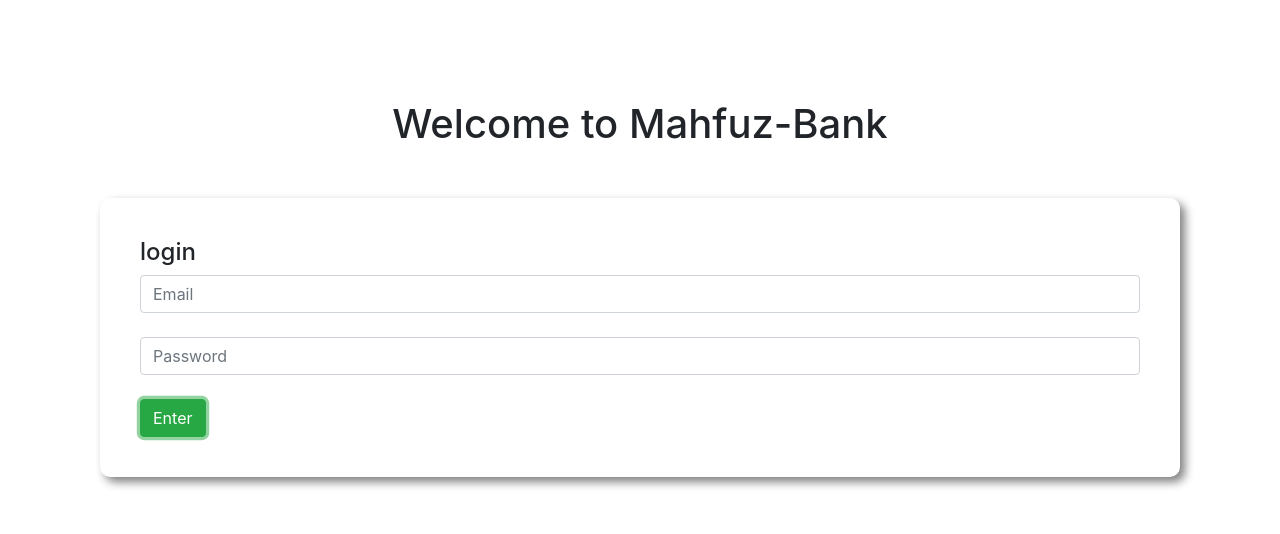
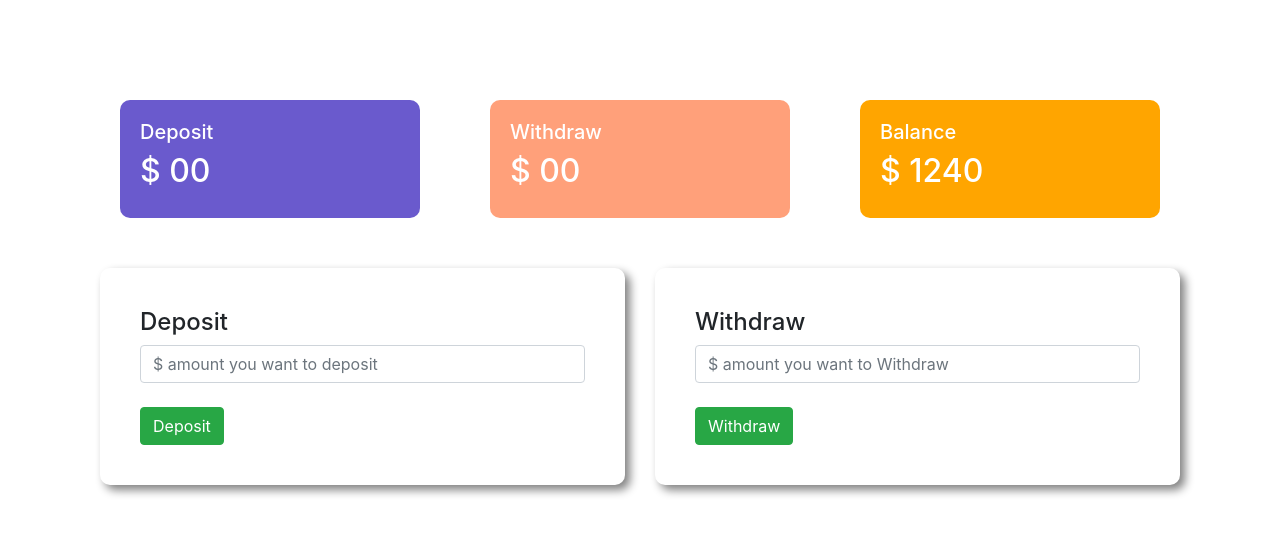
Before and after one commit to Mahfuzislam1695/mahfuz-bank, a plain HTML site: page index.html in a window 1280 px wide. Both pictures are taken after a click on the button "Enter". Drawn offline with nearby package versions, Linux system fonts and the light colour scheme.

Commit message:
JavaScript

```diff
--- a/index.html
+++ b/index.html
@@ -21,8 +21,56 @@
           <button id="login" class="btn btn-success">Enter</button>
       </div>
     </div>
+    <div id="transaction-area">
+      <div class="row">
+        <div class="col-md-4">
+          <div class="Deposit status">
+            <h5>Deposit</h5>
+          <h2>$ 00</h2>
+          </div>
+        </div>
+        <div class="col-md-4">
+          <div class="Withdraw status">
+            <h5>Withdraw</h5>
+            <h2>$ 00</h2>
+          </div>
+        </div>
+        <div class="col-md-4">
+          <div class="Balance status">
+            <h5>Balance</h5>
+            <h2>$ 1240</h2>
+          </div>
+        </div>
+      </div>
+      <div class="row">
+        <div class="col-md-6">
+          <div class="submit-area">
+            <h4>Deposit</h4>
+            <input type="text" class="form-control" placeholder="$ amount you want to deposit">
+            <br>
+            <button class="btn btn-success">Deposit</button>
+          </div>
+        </div>
+        <div class="col-md-6">
+          <div class="submit-area">
+            <h4>Withdraw</h4>
+            <input type="text" class="form-control" placeholder="$ amount you want to Withdraw">
+            <br>
+            <button class="btn btn-success">Withdraw</button>
+          </div>
+        </div>
+      </div>
+
+    </div>
     <script>
-
+          const loginBtn = document.getElementById("login");
+          loginBtn.addEventListener("click", function(){
+          const loginArea = document.getElementById("login-area");
+          loginArea.style.display = "none"
+          const transactionArea = document.getElementById("transaction-area");
+          transactionArea.style.display = "block"
+          }
+          )
     </script>
   </body>
 </html>
--- a/style.css
+++ b/style.css
@@ -3,8 +3,37 @@ body{
 }
 
 .submit-area{
+
     margin-top: 50px;
     padding: 40px;
     border-radius: 10px;
     box-shadow: 5px 5px 10px gray;
 }
+#transaction-area{
+    display: none;
+}
+
+#color1{
+    background-color: green;
+
+}
+.Deposit{
+    background-color: slateblue;
+
+
+}
+.Withdraw{
+    background-color: lightsalmon;
+
+}
+.Balance{
+    background-color: orange;
+
+}
+.status{
+    margin: 0px 20px;
+    color: white;
+    padding: 20px;
+    border-radius: 10px;
+
+}
```
